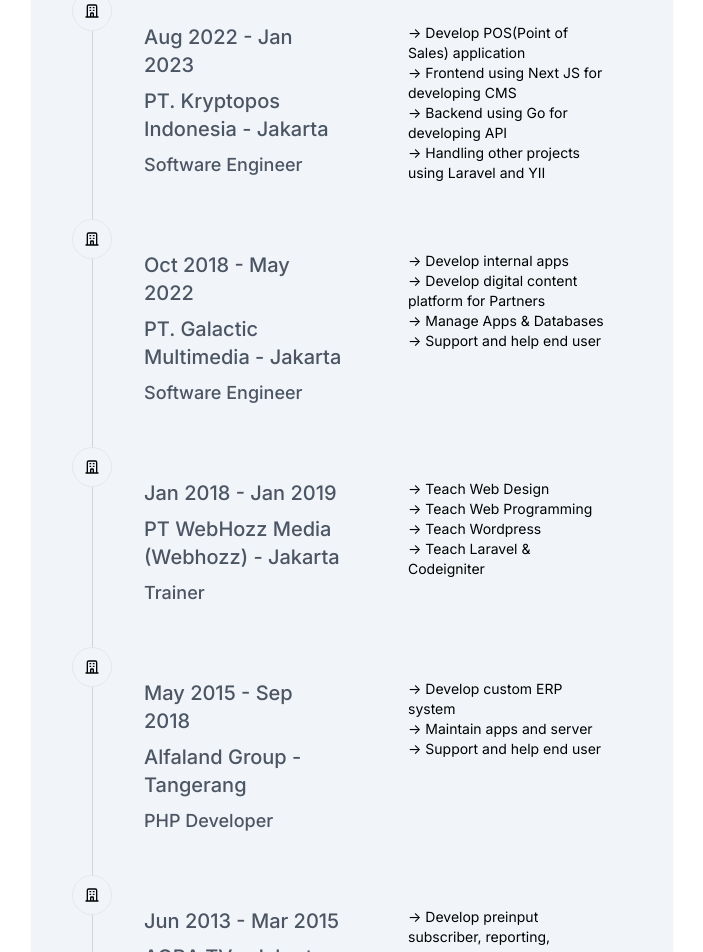
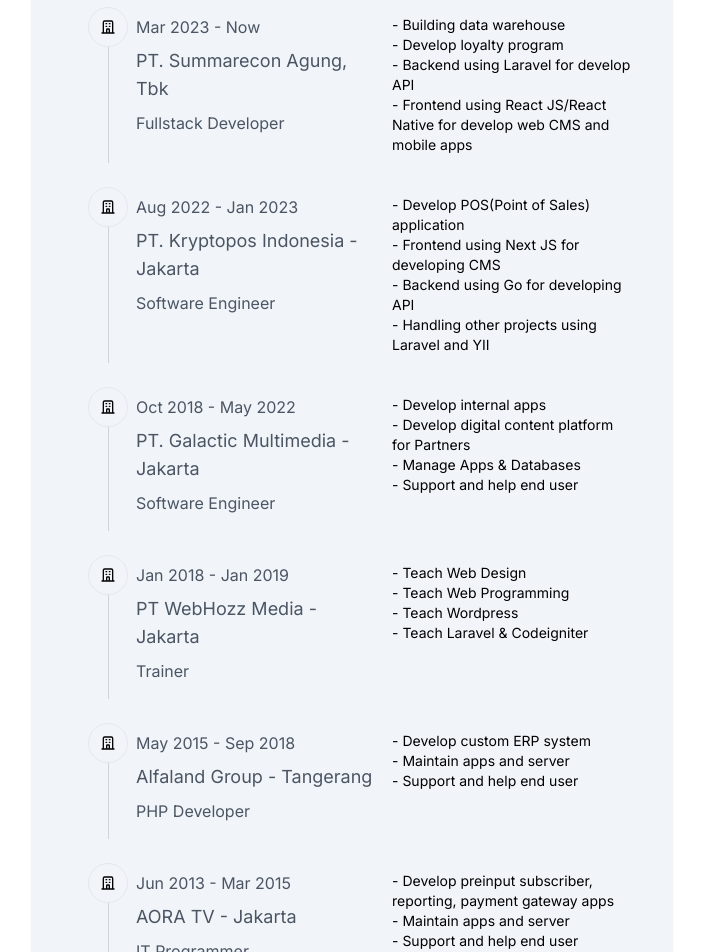
Before and after one commit to setiawan91/portfolio, a Next.js app: page /experience in a window 1280 px wide. Shown: the part 173-1125 px from the top of the page, without its empty margins (288-991 px from the left). Built offline with nearby package versions, Linux system fonts and the light colour scheme.

Commit message:
update ui

```diff
--- a/pages/404.tsx
+++ b/pages/404.tsx
@@ -8,7 +8,7 @@
               <figure className="lg:w-1/2 bg-slate-100 p-8 dark:bg-slate-800 mt-2 mb-2 shadow">
                 <div className="mx-auto" style={{marginBottom:800}}>
                     <h1 className='text-lg'>404</h1>
-                    <p>Page not found!</p>
+                    <div>Page not found!</div>
                 </div>
               </figure>
           </main>
--- a/pages/contact.tsx
+++ b/pages/contact.tsx
@@ -10,7 +10,7 @@
                     <figure className="lg:w-1/2 bg-slate-100 p-8 dark:bg-slate-800 mt-2 mb-2 shadow">
                         <div className="mx-auto">
                             <h1 className='text-lg'>CONTACT</h1>
-                            <p>&nbsp;</p>
+                            <div>&nbsp;</div>
                         </div>
 
                         <div className=" grid lg:grid-cols-3">
--- a/pages/experience.tsx
+++ b/pages/experience.tsx
@@ -9,9 +9,10 @@
                 <figure className="lg:w-1/2 bg-slate-100 p-8 dark:bg-slate-800 mt-2 mb-2 shadow">
                 <div className="mx-auto">
                     <h1 className='text-lg'>EXPERIENCE</h1>
-                    <p>&nbsp;</p>
+                    <div>&nbsp;</div>
                 </div>
-                <div className="flex text-left">
+
+                <div className="sm:grid md:flex text-left m-2 p-2 w-full">
                     <div className="flex flex-col items-center ml-2">
                     <div>
                         <div className="flex items-center justify-center w-10 h-10 border rounded-full">
@@ -20,21 +21,21 @@
                     </div>
                     <div className="w-px h-full bg-gray-300"></div>
                     </div>
-                    <div className="w-full p-8 ">
-                    <p className="mb-2 text-xl font-medium text-gray-600">Aug 2022 - Jan 2023</p>
-                    <p className="mb-2 text-xl font-medium text-gray-600">PT. Kryptopos Indonesia - Jakarta</p>
-                    <p className="mb-2 text-lg font-medium text-gray-600">Software Engineer</p>
+                    <div className="w-full p-2 ">
+                    <div className="mb-2 text-md font-small text-gray-600">Mar 2023 - Now</div>
+                    <div className="mb-2 text-lg font-small text-gray-600">PT. Summarecon Agung, Tbk</div>
+                    <div className="mb-2 text-md font-small text-gray-600">Fullstack Developer</div>
                     </div>
-                    <div className="w-full p-8 ">
+                    <div className="w-full p-2 ">
                         <ul style={{ listStyleType: 'none' }} className='text-sm'>
-                            <li>{`->`} Develop POS(Point of Sales) application</li>
-                            <li>{`->`} Frontend using Next JS for developing CMS</li>
-                            <li>{`->`} Backend using Go for developing API</li>
-                            <li>{`->`} Handling other projects using Laravel and YII</li>
+                            <li>{`-`} Building data warehouse</li>
+                            <li>{`-`} Develop loyalty program</li>
+                            <li>{`-`} Backend using Laravel for develop API</li>
+                            <li>{`-`} Frontend using React JS/React Native for develop web CMS and mobile apps</li>
                         </ul>
                     </div>
                 </div>
-                <div className="flex text-left">
+                <div className="sm:grid md:flex text-left m-2 p-2 w-full">
                     <div className="flex flex-col items-center ml-2">
                     <div>
                         <div className="flex items-center justify-center w-10 h-10 border rounded-full">
@@ -43,21 +44,21 @@
                     </div>
                     <div className="w-px h-full bg-gray-300"></div>
                     </div>
-                    <div className="w-full p-8 ">
-                    <p className="mb-2 text-xl font-medium text-gray-600">Oct 2018 - May 2022</p>
-                    <p className="mb-2 text-xl font-medium text-gray-600">PT. Galactic Multimedia - Jakarta</p>
-                    <p className="mb-2 text-lg font-medium text-gray-600">Software Engineer</p>
+                    <div className="w-full p-2">
+                    <div className="mb-2 text-md font-small text-gray-600">Aug 2022 - Jan 2023</div>
+                    <div className="mb-2 text-lg font-small text-gray-600">PT. Kryptopos Indonesia - Jakarta</div>
+                    <div className="mb-2 text-md font-small text-gray-600">Software Engineer</div>
                     </div>
-                    <div className="w-full p-8 ">
+                    <div className="w-full p-2">
                         <ul style={{ listStyleType: 'none' }} className='text-sm'>
-                            <li>{`->`} Develop internal apps</li>
-                            <li>{`->`} Develop digital content platform for Partners</li>
-                            <li>{`->`} Manage Apps & Databases</li>
-                            <li>{`->`} Support and help end user</li>
+                            <li>{`-`} Develop POS(Point of Sales) application</li>
+                            <li>{`-`} Frontend using Next JS for developing CMS</li>
+                            <li>{`-`} Backend using Go for developing API</li>
+                            <li>{`-`} Handling other projects using Laravel and YII</li>
                         </ul>
                     </div>
                 </div>
-                <div className="flex text-left">
+                <div className="sm:grid md:flex text-left m-2 p-2 w-full">
                     <div className="flex flex-col items-center ml-2">
                     <div>
                         <div className="flex items-center justify-center w-10 h-10 border rounded-full">
@@ -66,21 +67,21 @@
                     </div>
                     <div className="w-px h-full bg-gray-300"></div>
                     </div>
-                    <div className="w-full p-8 ">
-                    <p className="mb-2 text-xl font-medium text-gray-600">Jan 2018 - Jan 2019</p>
-                    <p className="mb-2 text-xl font-medium text-gray-600">PT WebHozz Media (Webhozz) - Jakarta </p>
-                    <p className="mb-2 text-lg font-medium text-gray-600">Trainer</p>
+                    <div className="w-full p-2">
+                    <div className="mb-2 text-md font-small text-gray-600">Oct 2018 - May 2022</div>
+                    <div className="mb-2 text-lg font-small text-gray-600">PT. Galactic Multimedia - Jakarta</div>
+                    <div className="mb-2 text-md font-small text-gray-600">Software Engineer</div>
                     </div>
-                    <div className="w-full p-8 ">
+                    <div className="w-full p-2">
                         <ul style={{ listStyleType: 'none' }} className='text-sm'>
-                            <li>{`->`} Teach Web Design</li>
-                            <li>{`->`} Teach Web Programming</li>
-                            <li>{`->`} Teach Wordpress</li>
-                            <li>{`->`} Teach Laravel & Codeigniter</li>
+                            <li>{`-`} Develop internal apps</li>
+                            <li>{`-`} Develop digital content platform for Partners</li>
+                            <li>{`-`} Manage Apps & Databases</li>
+                            <li>{`-`} Support and help end user</li>
                         </ul>
                     </div>
                 </div>
-                <div className="flex text-left">
+                <div className="sm:grid md:flex text-left m-2 p-2 w-full">
                     <div className="flex flex-col items-center ml-2">
                     <div>
                         <div className="flex items-center justify-center w-10 h-10 border rounded-full">
@@ -89,20 +90,21 @@
                     </div>
                     <div className="w-px h-full bg-gray-300"></div>
                     </div>
-                    <div className="w-full p-8 ">
-                    <p className="mb-2 text-xl font-medium text-gray-600">May 2015 - Sep 2018</p>
-                    <p className="mb-2 text-xl font-medium text-gray-600">Alfaland Group - Tangerang</p>
-                    <p className="mb-2 text-lg font-medium text-gray-600">PHP Developer</p>
+                    <div className="w-full p-2">
+                    <div className="mb-2 text-md font-small text-gray-600">Jan 2018 - Jan 2019</div>
+                    <div className="mb-2 text-lg font-small text-gray-600">PT WebHozz Media - Jakarta </div>
+                    <div className="mb-2 text-md font-small text-gray-600">Trainer</div>
                     </div>
-                    <div className="w-full p-8 ">
+                    <div className="w-full p-2">
                         <ul style={{ listStyleType: 'none' }} className='text-sm'>
-                            <li>{`->`} Develop custom ERP system</li>
-                            <li>{`->`} Maintain apps and server</li>
-                            <li>{`->`} Support and help end user</li>
+                            <li>{`-`} Teach Web Design</li>
+                            <li>{`-`} Teach Web Programming</li>
+                            <li>{`-`} Teach Wordpress</li>
+                            <li>{`-`} Teach Laravel & Codeigniter</li>
                         </ul>
                     </div>
                 </div>
-                <div className="flex text-left">
+                <div className="sm:grid md:flex text-left m-2 p-2 w-full">
                     <div className="flex flex-col items-center ml-2">
                     <div>
                         <div className="flex items-center justify-center w-10 h-10 border rounded-full">
@@ -111,16 +113,38 @@
                     </div>
                     <div className="w-px h-full bg-gray-300"></div>
                     </div>
-                    <div className="w-full p-8 ">
-                    <p className="mb-2 text-xl font-medium text-gray-600">Jun 2013 - Mar 2015</p>
-                    <p className="mb-2 text-xl font-medium text-gray-600">AORA TV - Jakarta</p>
-                    <p className="mb-2 text-lg font-medium text-gray-600">IT Programmer</p>
+                    <div className="w-full p-2">
+                    <div className="mb-2 text-md font-small text-gray-600">May 2015 - Sep 2018</div>
+                    <div className="mb-2 text-lg font-small text-gray-600">Alfaland Group - Tangerang</div>
+                    <div className="mb-2 text-md font-small text-gray-600">PHP Developer</div>
                     </div>
-                    <div className="w-full p-8 ">
+                    <div className="w-full p-2">
                         <ul style={{ listStyleType: 'none' }} className='text-sm'>
-                            <li>{`->`} Develop preinput subscriber, reporting, payment gateway apps</li>
-                            <li>{`->`} Maintain apps and server</li>
-                            <li>{`->`} Support and help end user</li>
+                            <li>{`-`} Develop custom ERP system</li>
+                            <li>{`-`} Maintain apps and server</li>
+                            <li>{`-`} Support and help end user</li>
+                        </ul>
+                    </div>
+                </div>
+                <div className="sm:grid md:flex text-left m-2 p-2 w-full">
+                    <div className="flex flex-col items-center ml-2">
+                    <div>
+                        <div className="flex items-center justify-center w-10 h-10 border rounded-full">
+                        <HiOutlineOfficeBuilding/>
+                        </div>
+                    </div>
+                    <div className="w-px h-full bg-gray-300"></div>
+                    </div>
+                    <div className="w-full p-2">
+                    <div className="mb-2 text-md font-small text-gray-600">Jun 2013 - Mar 2015</div>
+                    <div className="mb-2 text-lg font-small text-gray-600">AORA TV - Jakarta</div>
+                    <div className="mb-2 text-md font-small text-gray-600">IT Programmer</div>
+                    </div>
+                    <div className="w-full p-2">
+                        <ul style={{ listStyleType: 'none' }} className='text-sm'>
+                            <li>{`-`} Develop preinput subscriber, reporting, payment gateway apps</li>
+                            <li>{`-`} Maintain apps and server</li>
+                            <li>{`-`} Support and help end user</li>
                         </ul>
                     </div>
                 </div>
```
Also changed, not shown: pages/index.tsx (+5 -5 lines), pages/project.tsx (+9 -9 lines).
